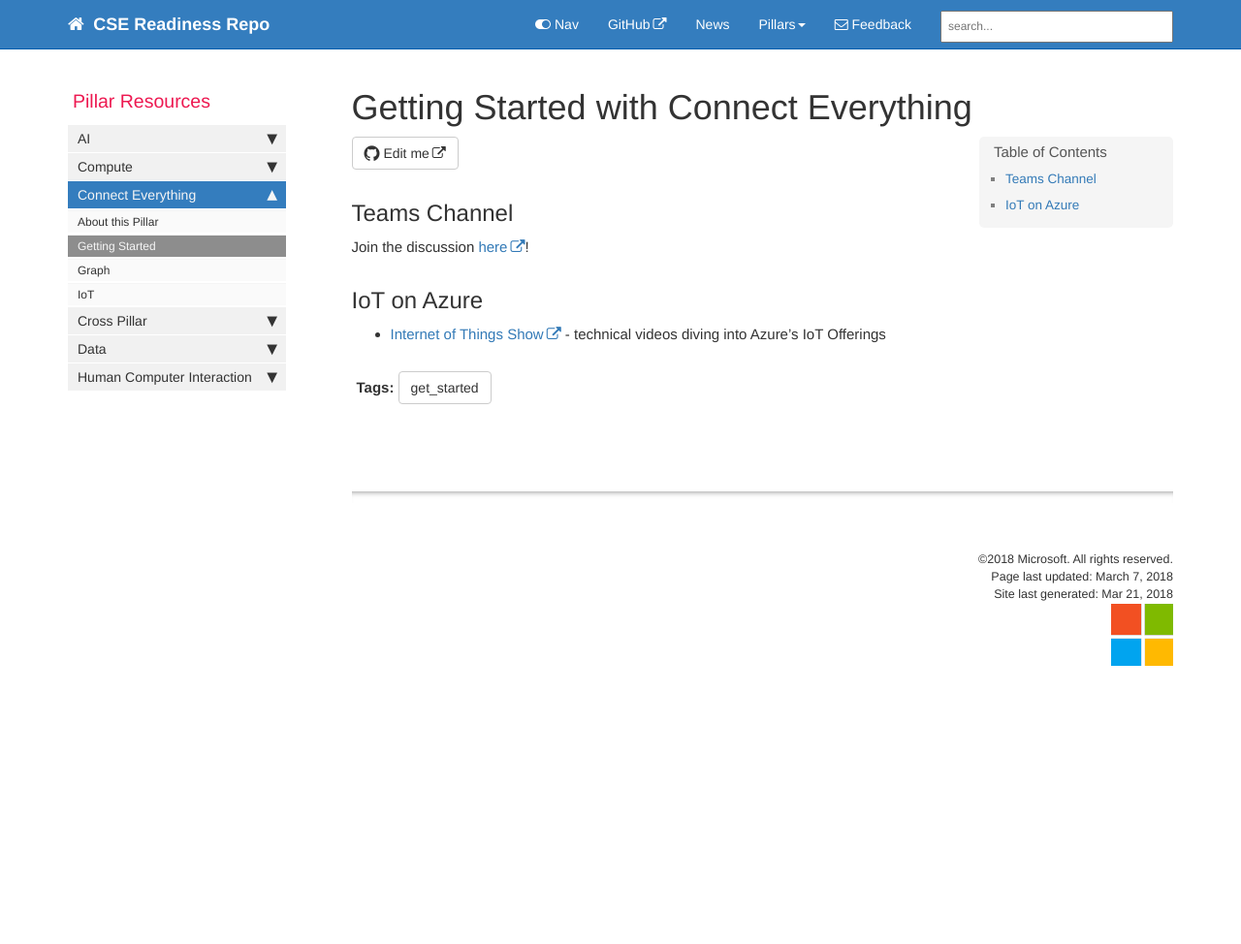
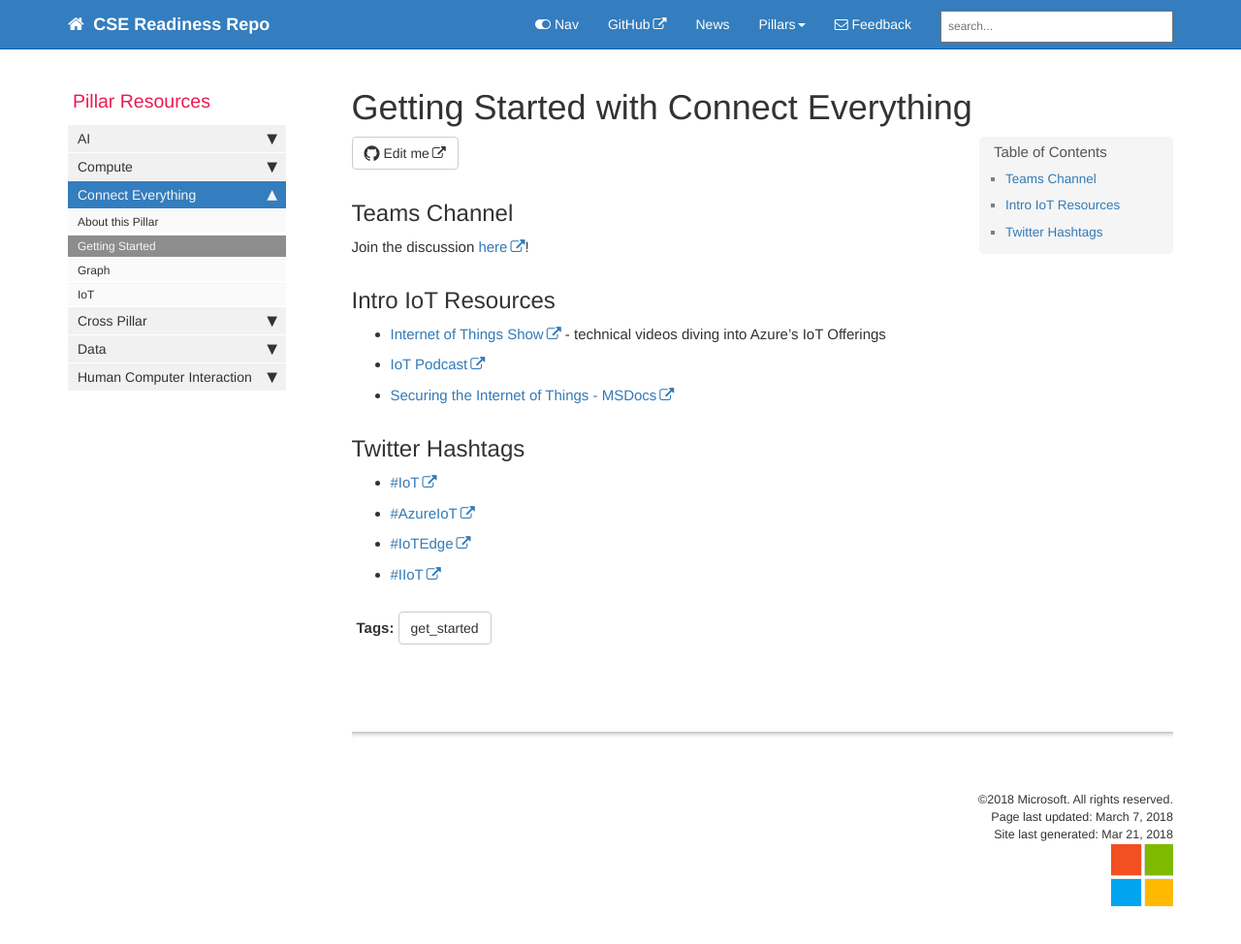
Before and after one commit to microsoft/CSE-Readiness, a Jekyll site: the page built from docs/pages/ConnectEverything/ce_gettingStarted.md, in a window 1280 px wide and 995 px high. Shown: the top 974 px of the window at 97% size. Built offline with Jekyll 4.4.1, drawn with Linux system fonts in a browser that asks for light colours; nearby versions of some CDN libraries; comment, search, counter and statistics services are not loaded.

Commit message:
add CE getting started content

```diff
--- a/docs/pages/ConnectEverything/ce_gettingStarted.md
+++ b/docs/pages/ConnectEverything/ce_gettingStarted.md
@@ -12,6 +12,13 @@ folder: ConnectEverything
 ## Teams Channel
 Join the discussion [here](https://teams.microsoft.com/l/channel/19%3a9711d69081884cae9a301bdbccfdac02%40thread.skype/!%2520Connect%2520Everything%2520Pillar?groupId=dff0a70d-6316-4124-ae5a-e9d06f63ec34&tenantId=72f988bf-86f1-41af-91ab-2d7cd011db47)!
 
-## IoT on Azure
+## Intro IoT Resources
+- [Internet of Things Show](https://channel9.msdn.com/Shows/Internet-of-Things-Show) - technical videos diving into Azure's IoT Offerings
+- [IoT Podcast](https://iotpodcast.com/)
+- [Securing the Internet of Things - MSDocs](https://docs.microsoft.com/en-us/azure/security/security-internet-of-things-overview)
 
-- [Internet of Things Show](https://channel9.msdn.com/Shows/Internet-of-Things-Show) - technical videos diving into Azure's IoT Offerings
+## Twitter Hashtags
+- [#IoT](https://twitter.com/search?q=%23IoT&src=typd)
+- [#AzureIoT](https://twitter.com/search?q=%23AzureIoT&src=typd)
+- [#IoTEdge](https://twitter.com/hashtag/IoTEdge?src=hash)
+- [#IIoT](https://twitter.com/search?q=%23IIoT&src=typd)
```
